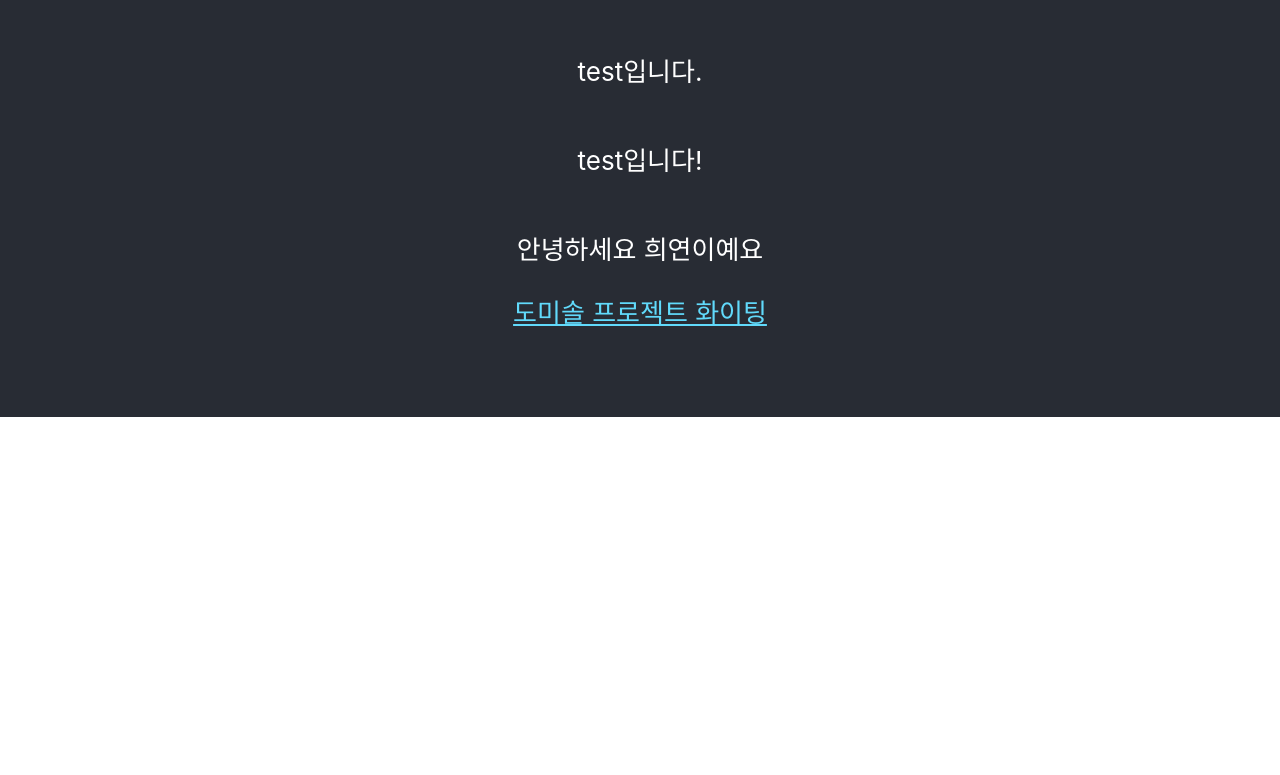
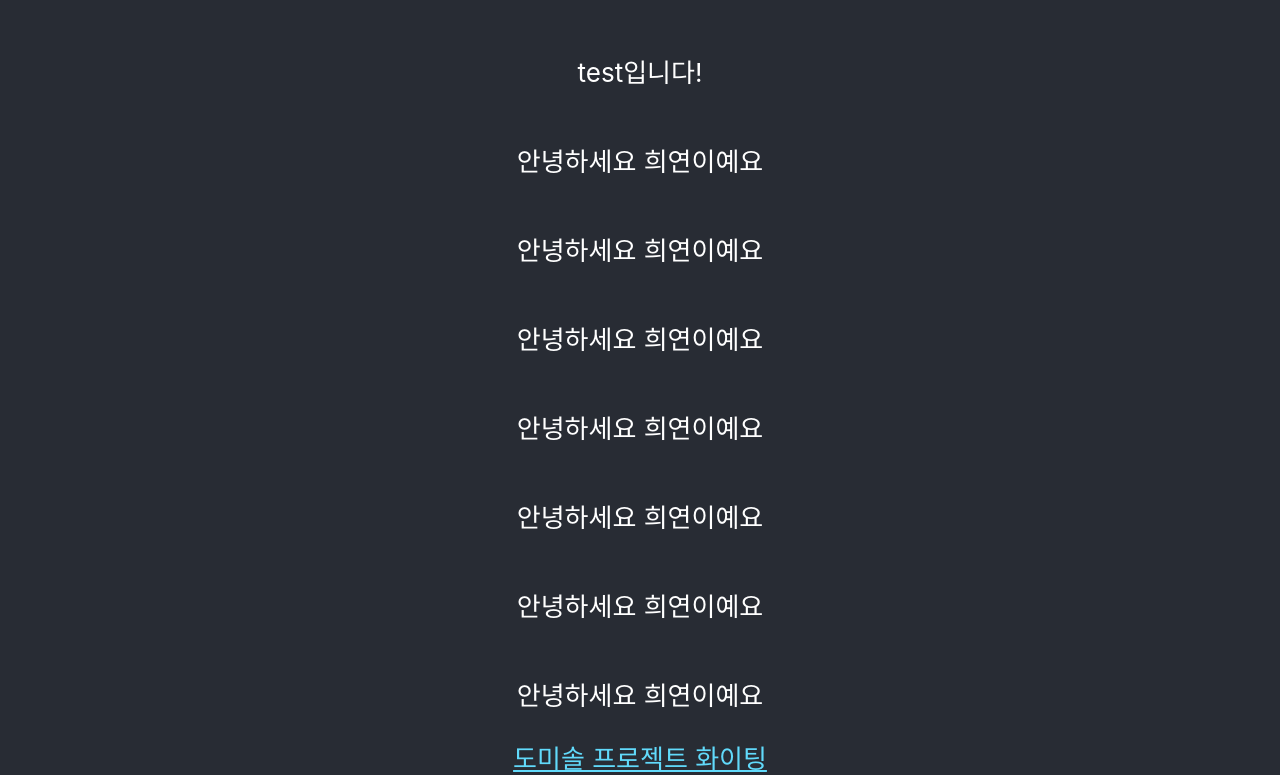
Before and after one commit to do-mi-sol/domisol-web-application, a React (Create React App) app: page / in a window 1280 px wide. Shown: the part 383-1158 px from the top of the page. Before the commit the page ends 800 px from the top, so only its background shows below. Built offline with nearby package versions, Linux system fonts and the light colour scheme.

Commit message:
branch exp

```diff
--- a/src/App.js
+++ b/src/App.js
@@ -10,6 +10,12 @@ function App() {
         <p>test입니다.</p>
         <p>test입니다!</p>
 
+        <p>안녕하세요 희연이예요</p>
+        <p>안녕하세요 희연이예요</p>
+        <p>안녕하세요 희연이예요</p>
+        <p>안녕하세요 희연이예요</p>
+        <p>안녕하세요 희연이예요</p>
+        <p>안녕하세요 희연이예요</p>
         <p>안녕하세요 희연이예요</p>
 
         <a
```
